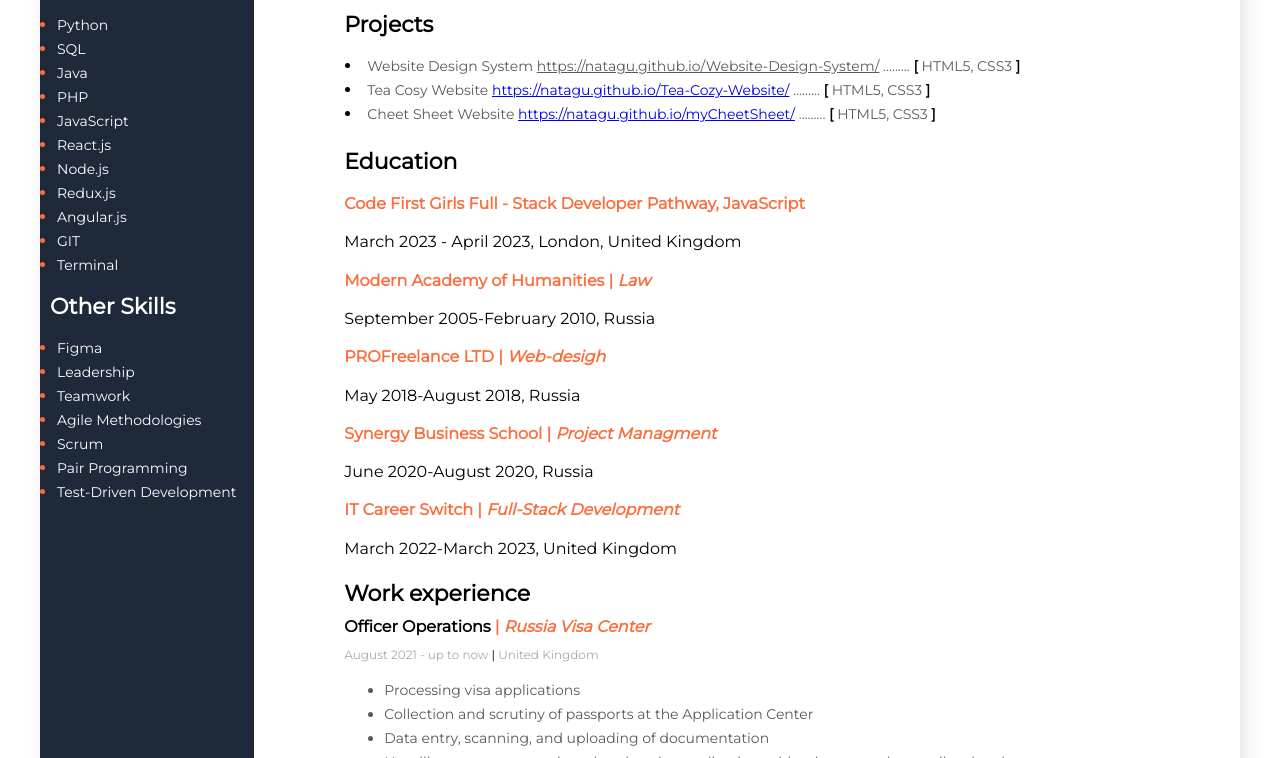
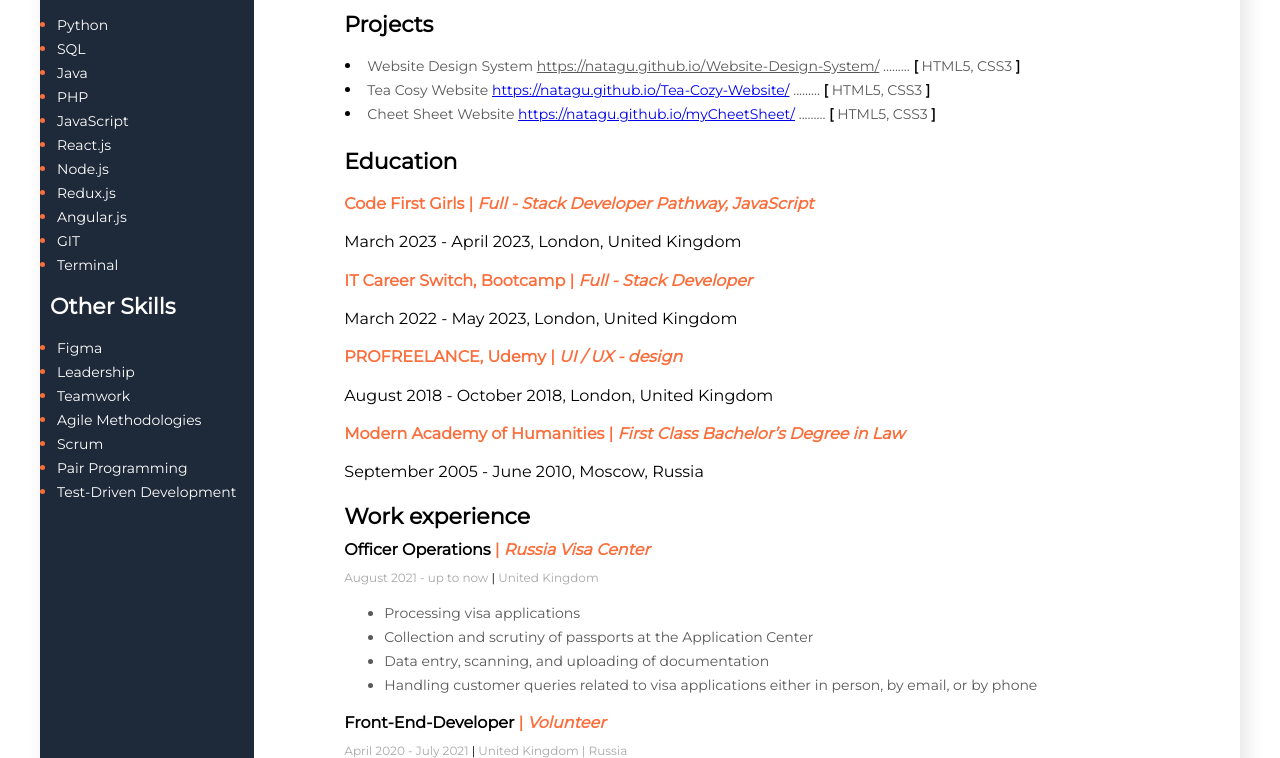
Before and after one commit to NataGu/Portfolio, a plain HTML site: page index.html in a window 1280 px wide. Shown: the part 595-1353 px from the top of the page. Drawn offline with Linux system fonts and the light colour scheme.

Commit message:
Update index.html

```diff
--- a/index.html
+++ b/index.html
@@ -88,27 +88,38 @@
               <!-- My education section-->
                 <div class="my-education-section">
                     <h3 class="main-content-title">Education</h3>
-                    <h4 class="my-education-university"> Code First Girls <span class = "my-education-university" | <i> Full - Stack Developer Pathway, JavaScript </i> </span> </h4>
-                    <p class="my-education-period">March 2023 - April 2023<span class="my-education-divider">,</span> London, United Kingdom</p>
 
-                    <h4 class="my-education-university"> Modern Academy of Humanities | <i>Law</i></h4>
-                    <p class="my-education-period">September 2005-February 2010<span class="my-education-divider">,</span> Russia</p>
+                    <!--Education 1-->
+                    <div class="my-education-university-block">
+                        <h4 class="my-education-university"> Code First Girls <span class = "my-work-experience-company"> | <i>Full - Stack Developer Pathway, JavaScript </i> </span> </h4>
+                        <p class="my-education-period">March 2023 - April 2023<span class="my-work-experience-divider">,</span> London, United Kingdom</p>
+                    </div>
 
-                    <h4 class="my-education-university"> PROFreelance LTD | <i>Web-desigh</i></h4>
-                    <p class="my-education-period">May 2018-August 2018<span class="my-education-divider">,</span> Russia</p>
+                    <!--Education 2-->
+                    <div class="my-education-university-block">
+                        <h4 class="my-education-university"> IT Career Switch, Bootcamp <span class = "my-work-experience-company"> | <i>Full - Stack Developer </i> </span> </h4>
+                        <p class="my-education-period">March 2022 - May 2023<span class="my-work-experience-divider">,</span> London, United Kingdom</p>
+                    </div>
 
-                    <h4 class="my-education-university"> Synergy Business School | <i>Project Managment</i></h4>
-                    <p class="my-education-period">June 2020-August 2020<span class="my-education-divider">,</span> Russia</p>
+                    <!--Education 3-->
+                    <div class="my-education-university-block">
+                        <h4 class="my-education-university"> PROFREELANCE, Udemy <span class = "my-work-experience-company"> | <i>UI / UX - design</i> </span> </h4>
+                        <p class="my-education-period">August 2018 - October 2018<span class="my-work-experience-divider">,</span> London, United Kingdom</p>
+                    </div>
 
-                    <h4 class="my-education-university"> IT Career Switch | <i> Full-Stack Development </i></h4>
-                    <p class="my-education-period">March 2022-March 2023<span class="my-education-divider">,</span> United Kingdom</p>
+                    <!--Education 4-->
+                    <div class="my-education-university-block">
+                        <h4 class="my-education-university"> Modern Academy of Humanities <span class = "my-work-experience-company"> | <i>First Class Bachelor’s Degree in Law  </i> </span> </h4>
+                        <p class="my-education-period">September 2005 - June 2010<span class="my-work-experience-divider">,</span> Moscow, Russia</p>
+                    </div>
+
                 </div>
 
               <!-- My work experience section-->
-            <div class="my-work-experience-section">
-                <h3 class="main-content-title">Work experience</h3>
+                <div class="my-work-experience-section">
+                    <h3 class="main-content-title">Work experience</h3>
 
-                <!-- Company 1-->
+                    <!-- Company 1-->
                     <div class="my-work-experience-company-block">
                         <h4 class="my-work-experience-position">Officer Operations <span class="my-work-experience-company"> | <i>Russia Visa Center</i> </span> </h4>
                         <p class="my-work-experience-period">August 2021 - up to now <span class="my-work-experience-divider">|</span> United Kingdom</p>
@@ -146,8 +157,6 @@
                     </div>
 
             </div>
-
-
 
         </div>
                 <!-- sidebar section-->
```
